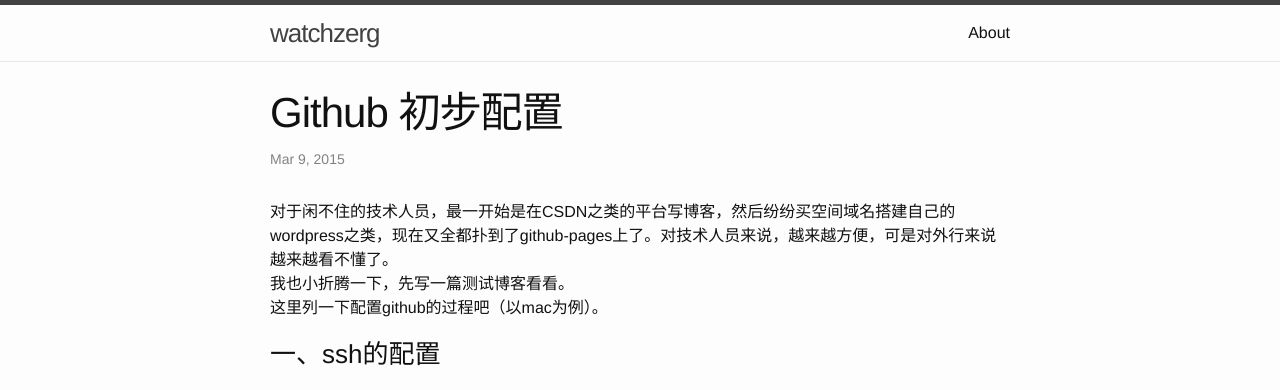
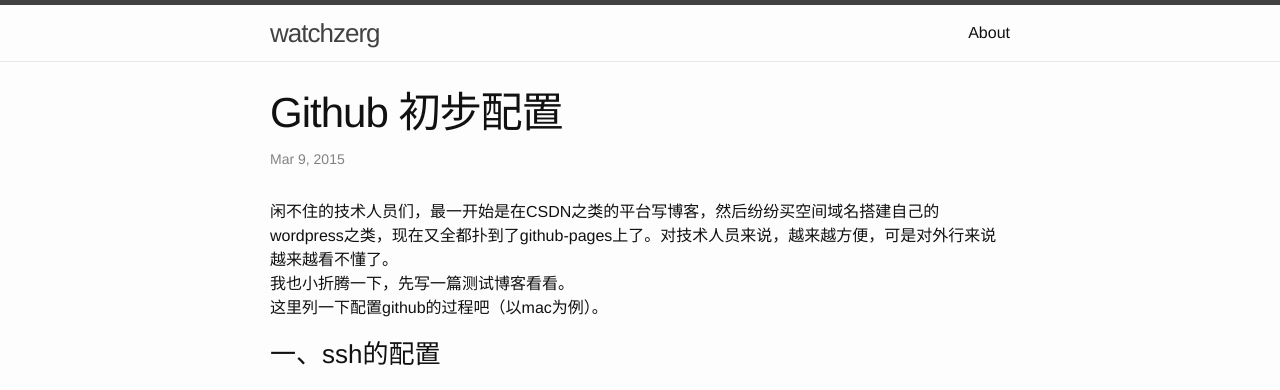
Before and after one commit to watchzerg/watchzerg.github.io, a Jekyll site: the page built from _posts/2015-03-09-github-config.md, in a window 1280 px wide. Shown: the top 390 px of the page. Built offline with Jekyll 4.4.1, drawn with Linux system fonts in a browser that asks for light colours.

```diff
--- a/_posts/2015-03-09-github-config.md
+++ b/_posts/2015-03-09-github-config.md
@@ -4,7 +4,7 @@ title: "Github 初步配置"
 tags: github config tutorial
 ---
 
-对于闲不住的技术人员，最一开始是在CSDN之类的平台写博客，然后纷纷买空间域名搭建自己的wordpress之类，现在又全都扑到了github-pages上了。对技术人员来说，越来越方便，可是对外行来说越来越看不懂了。
+闲不住的技术人员们，最一开始是在CSDN之类的平台写博客，然后纷纷买空间域名搭建自己的wordpress之类，现在又全都扑到了github-pages上了。对技术人员来说，越来越方便，可是对外行来说越来越看不懂了。
 我也小折腾一下，先写一篇测试博客看看。
 这里列一下配置github的过程吧（以mac为例）。
 
@@ -44,6 +44,7 @@ tags: github config tutorial
 ### 二、使用key-chain保存https访问密码
 github官方建议使用https方式clone，所以需要使用credential helper将github密码缓存在git里。
 如果使用homebrew安装的git，那么osxkeychain helper已经被安装了
+
 #### 1.确认是否被安装：
         {% highlight sh %}
           git credential-osxkeychain
```
Also changed, not shown: _includes/footer.html (+10 -0 lines), _posts/2015-03-10-jekyll-github-page-init.md (+1 -1 lines).
